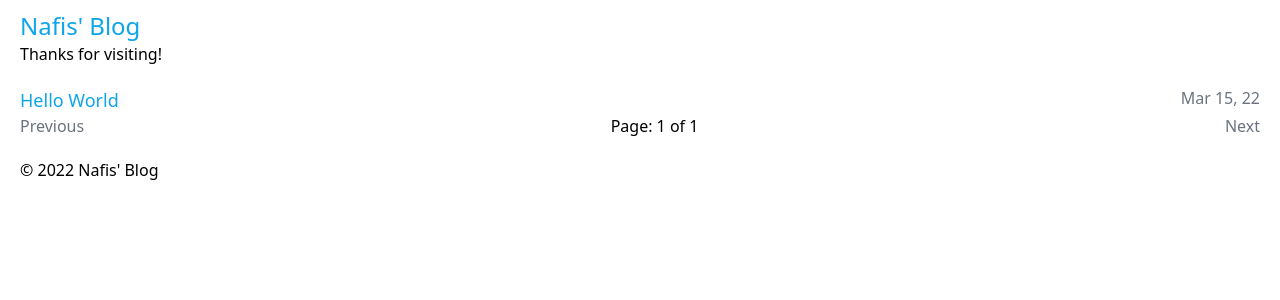
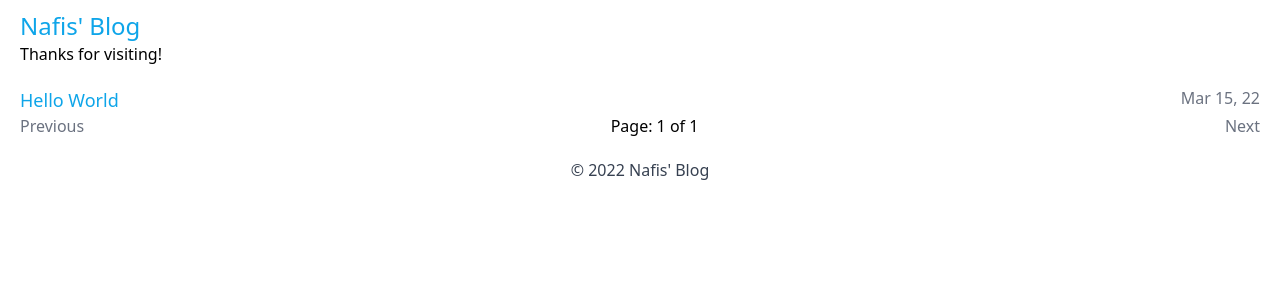
Before and after one commit to mnafisalmukhdi1/blog, a Jekyll site: the page built from index.html, in a window 1280 px wide. Shown: the top 300 px of the page. Built offline with Jekyll 4.4.1, drawn with Linux system fonts in a browser that asks for light colours; nearby versions of some CDN libraries; the list of posts is cut into pages by our own code.

Commit message:
Update footer.html

```diff
--- a/_includes/footer.html
+++ b/_includes/footer.html
@@ -1,5 +1,5 @@
-<footer class="container">
-<h6>&copy; <span id="year"></span> <a href="{{site.url}}">{{site.title}}</a></h6>
+<footer class="container text-center">
+<h6 class="text-gray-700">&copy; <span id="year"></span> <a href="{{site.url}}">{{site.title}}</a></h6>
 </footer>
 <script type="text/javascript">
 const d = new Date();
```
